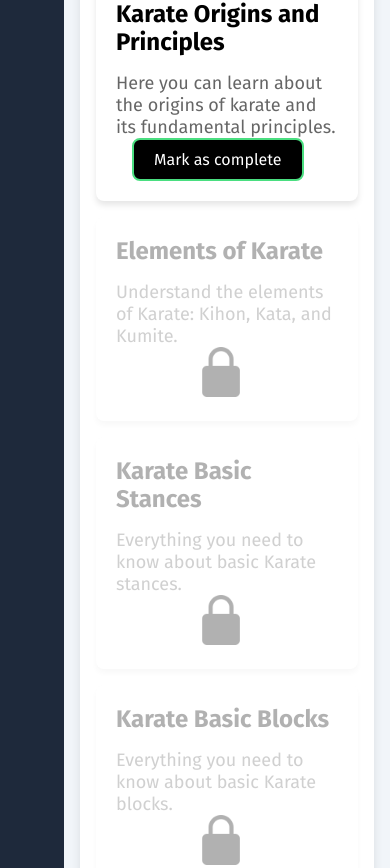
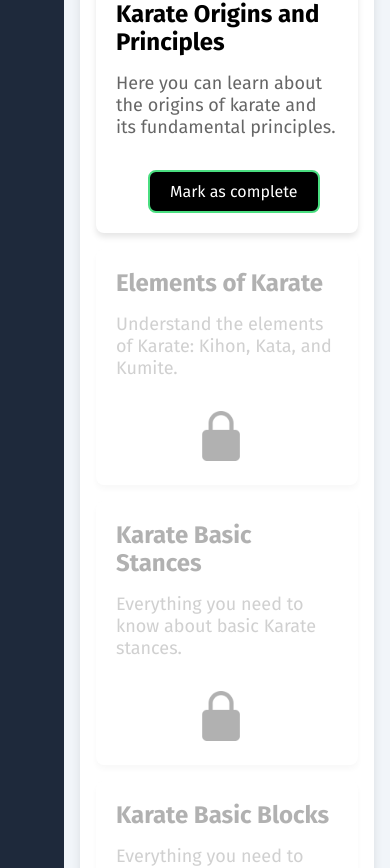
Before and after one commit to QuantumPixie/karate-quest, a Vue app: page /fundamentals in a window 390 px wide. Shown: the part 1186-2054 px from the top of the page. Built offline with nearby package versions, Linux system fonts and the light colour scheme.

Commit message:
added margins to buttons for mobile view

```diff
--- a/src/views/KarateBasics/SectionCardsFundamentals.vue
+++ b/src/views/KarateBasics/SectionCardsFundamentals.vue
@@ -173,7 +173,9 @@ const isSectionDisabled = (section: string): boolean => {
     display: flex;
     flex-direction: column;
   }
-  .complete-button[data-v-ec1c885c] {
+  .complete-button {
+    margin-top: 2rem;
+    margin-left: 2rem;
     align-self: center;
     border: 2px solid #4ade80;
     border-radius: 8px;
@@ -195,6 +197,11 @@ const isSectionDisabled = (section: string): boolean => {
   }
   .lock-icon {
     margin-left: 5rem;
+    margin-top: 2rem;
   }
 }
+.complete-button.completed {
+  margin-top: 2rem;
+  margin-left: 3rem;
+}
 </style>
```
